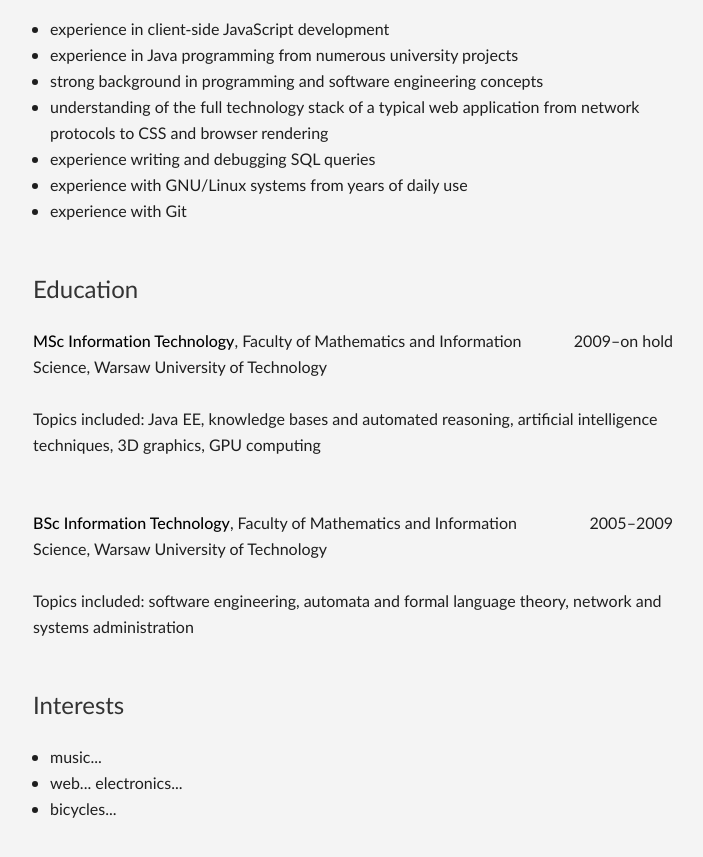
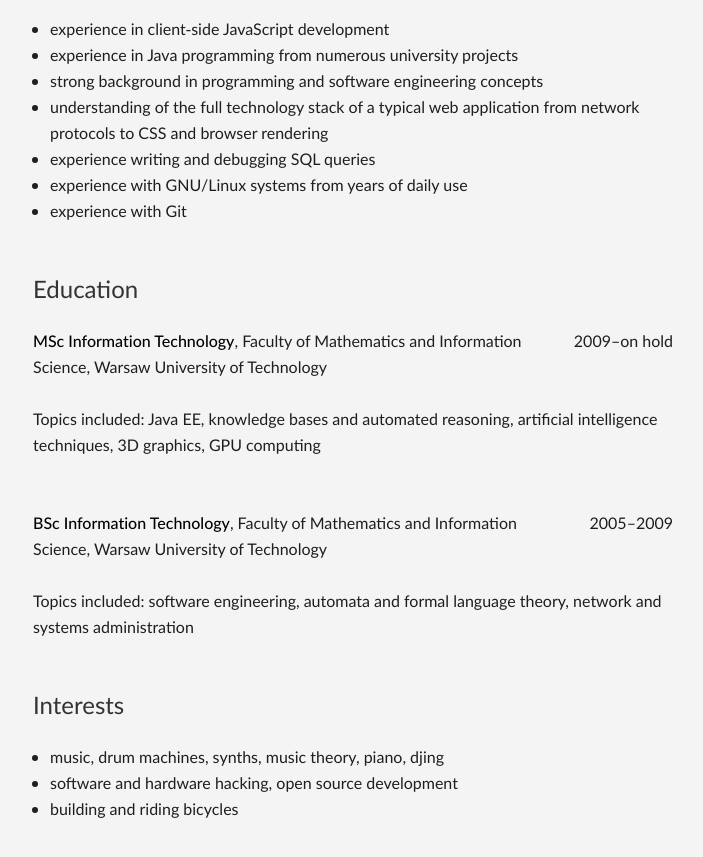
Before and after one commit to mkoziarski/erratic, a Jekyll site: the page built from michal-koziarski/index.html, in a window 1280 px wide and 900 px high, scrolled down 1079 px. Shown: the top 857 px of the window, without its empty margins (287-990 px from the left). Built offline with Jekyll 4.4.1, drawn with Linux system fonts in a browser that asks for light colours.

Commit message:
Elaborate on interests

```diff
--- a/michal-koziarski/index.html
+++ b/michal-koziarski/index.html
@@ -61,8 +61,8 @@ title: Michał Koziarski
 
     <h2>Interests</h2>
     <ul>
-        <li>music...</li>
-        <li>web... electronics...</li>
-        <li>bicycles...</li>
+        <li>music, drum machines, synths, music theory, piano, djing</li>
+        <li>software and hardware hacking, open source development</li>
+        <li>building and riding bicycles</li>
     </ul>
 </article>
```
